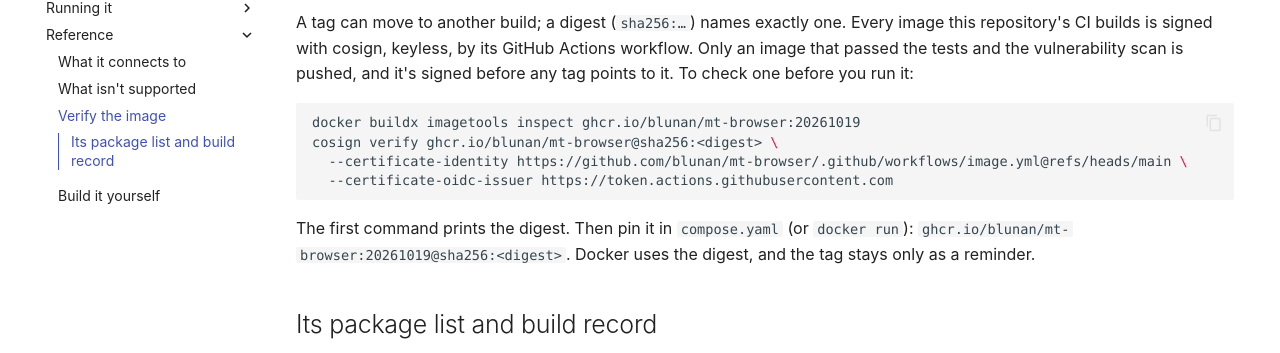
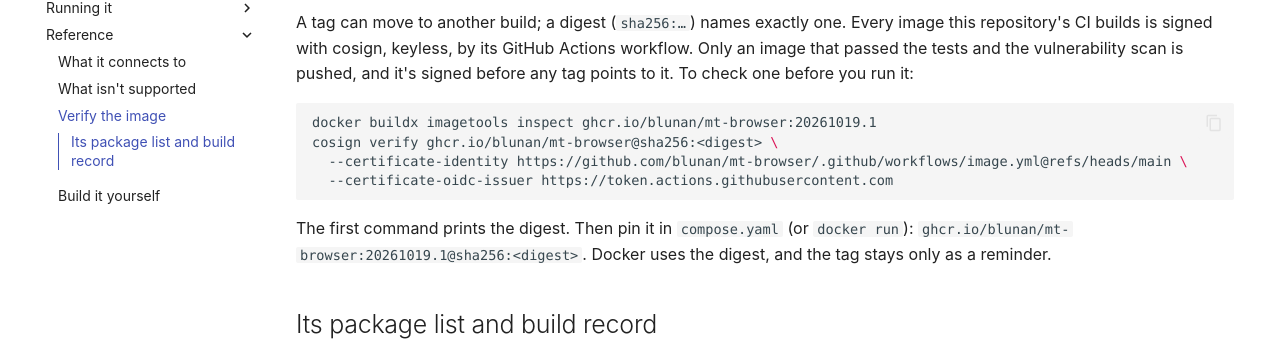
Before and after one commit to blunan/meta-trade-browser, an MkDocs documentation site: the page built from docs/verify.md, in a window 1280 px wide. Shown: the part 211-564 px from the top of the page. Built offline with MkDocs 1.6.1 and Material for MkDocs 9.7.7, drawn with Linux system fonts in a browser that asks for light colours; comment, search, counter and statistics services are not loaded.

Commit message:
CI: every date tag has two numbers, so update tools can follow them (#9)
A day's first build was tagged YYYYMMDD and its later builds YYYYMMDD.2,
.3. WUD only offers tags with as many numbers as the one running, so a
container on 20261023.3 was never offered 20261024, and one on 20261024
would never be offered 20261024.2. Running WUD 9.4.1's own tag filter on
the published tags shows both.

Now every date tag is YYYYMMDD.N, with N one more than the day's highest,
so a day starts at .1. Taking the highest, not the first free number,
keeps a later build above the earlier ones: today already has .2 and .3,
so the next build is 20261023.4, not 20261023.1. The same filter offers
each newer tag on this scheme, past .9 and across the new year, and
ignores the old one-number tags.

The guide's example date tag becomes 20261019.1, and the Updates page
says update tools that compare tags follow date tags.

Co-authored-by: Brayan Luna <blun4n@gmail.com>
Co-authored-by: Claude Opus 5.5 <noreply@anthropic.com>

````diff
--- a/compose.yaml
+++ b/compose.yaml
@@ -2,7 +2,7 @@
 # The quick start creates the folders and the password file first.
 services:
   mt-browser:
-    image: ghcr.io/blunan/mt-browser:latest    # or a date tag such as :20261019, to stay on one build
+    image: ghcr.io/blunan/mt-browser:latest    # or a date tag such as :20261019.1, to stay on one build
     container_name: mt-browser
     restart: unless-stopped
     stop_grace_period: 30s                     # time for MetaTrader to save its charts and settings
--- a/docs/verify.md
+++ b/docs/verify.md
@@ -5,13 +5,13 @@ An optional, advanced step: pin a digest and check its signature.
 A tag can move to another build; a digest (`sha256:…`) names exactly one. Every image this repository's CI builds is signed with cosign, keyless, by its GitHub Actions workflow. Only an image that passed the tests and the vulnerability scan is pushed, and it's signed before any tag points to it. To check one before you run it:
 
 ```sh
-docker buildx imagetools inspect ghcr.io/blunan/mt-browser:20261019
+docker buildx imagetools inspect ghcr.io/blunan/mt-browser:20261019.1
 cosign verify ghcr.io/blunan/mt-browser@sha256:<digest> \
   --certificate-identity https://github.com/blunan/mt-browser/.github/workflows/image.yml@refs/heads/main \
   --certificate-oidc-issuer https://token.actions.githubusercontent.com
 ```
 
-The first command prints the digest. Then pin it in `compose.yaml` (or `docker run`): `ghcr.io/blunan/mt-browser:20261019@sha256:<digest>`. Docker uses the digest, and the tag stays only as a reminder.
+The first command prints the digest. Then pin it in `compose.yaml` (or `docker run`): `ghcr.io/blunan/mt-browser:20261019.1@sha256:<digest>`. Docker uses the digest, and the tag stays only as a reminder.
 
 ## Its package list and build record
 
````
Also changed, not shown: README.md (+1 -1 lines), docs/updates.md (+1 -1 lines), 1 other file.
